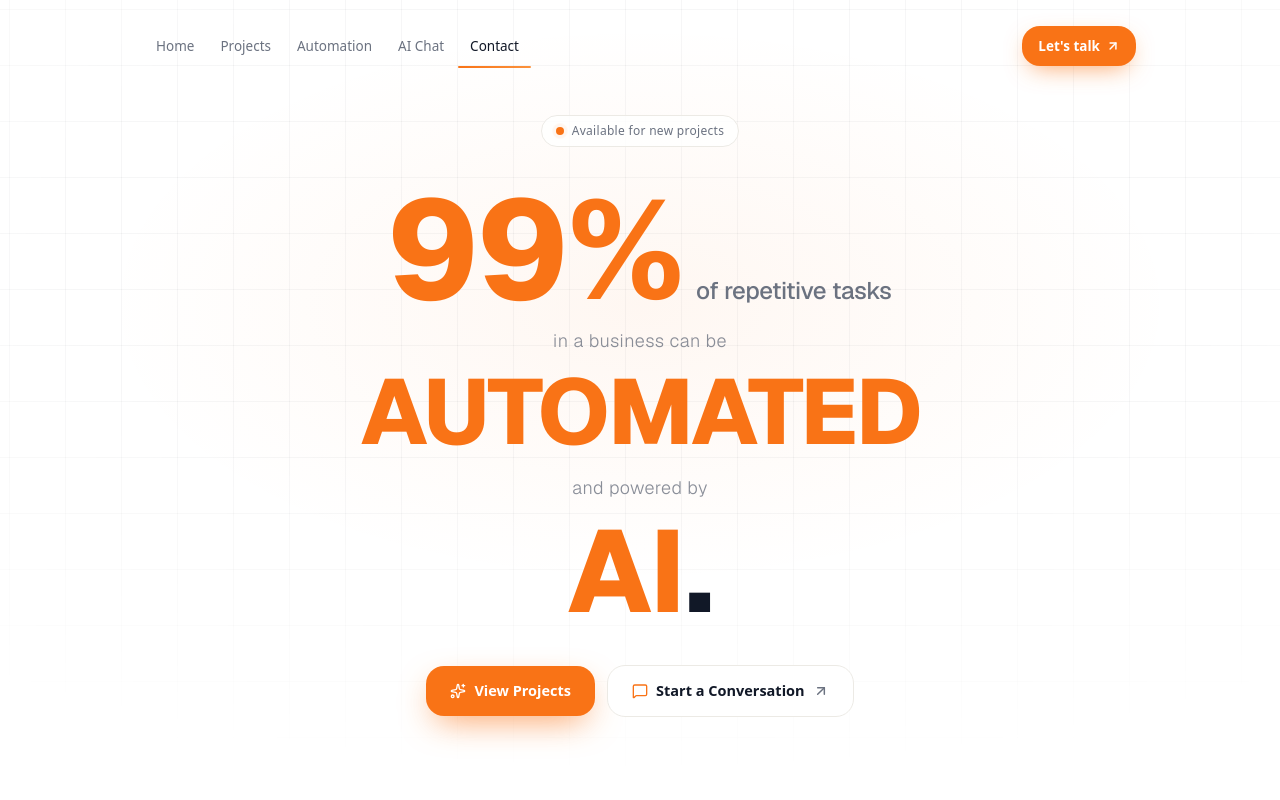
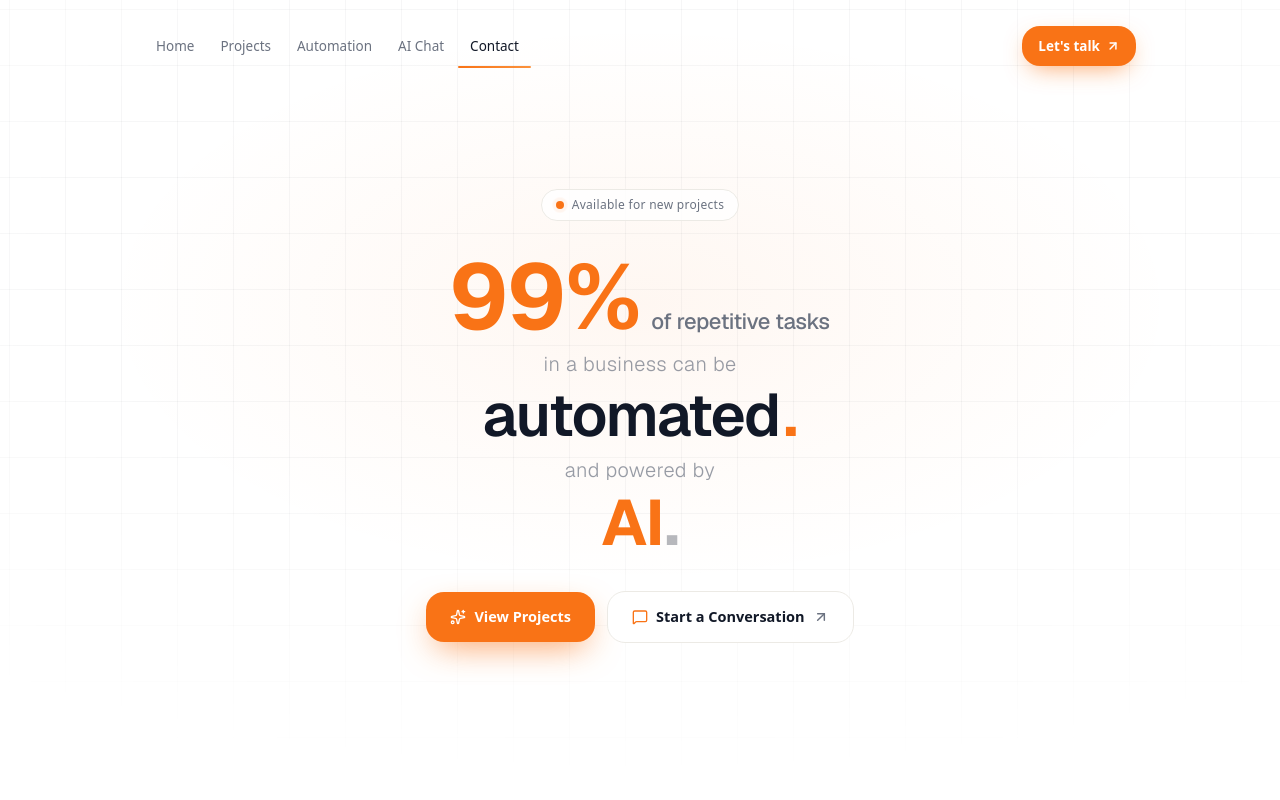
Before and after one commit to homayounKheiri/my-portfolio, a Next.js app: page / in a window 1280 px wide. Shown: the top 800 px of the page. Built offline with nearby package versions, Linux system fonts and the light colour scheme.

Commit message:
61fce2d5-b724-437e-9aeb-0f25d8379db9

```diff
--- a/src/components/sections/hero.tsx
+++ b/src/components/sections/hero.tsx
@@ -92,40 +92,45 @@ export function Hero() {
             </span>
           </motion.div>
 
-          {/* Typography-driven hero headline */}
+          {/* Typography-driven hero headline — soft & attractive */}
           <motion.h1
             variants={item}
-            className="mt-8 flex flex-col items-center gap-1 font-sans tracking-tight"
+            className="mt-8 flex flex-col items-center font-sans tracking-tight text-ink"
           >
-            {/* Line 1 — oversized 99% + smaller connector */}
-            <span className="flex items-baseline gap-3 flex-wrap justify-center">
-              <span className="text-[80px] font-extrabold leading-none text-brand sm:text-[104px] md:text-[120px] lg:text-[140px]">
+            {/* Line 1 — 99% accent + soft connector */}
+            <span className="flex items-baseline gap-2.5 flex-wrap justify-center">
+              <span className="text-[64px] font-bold leading-[0.95] text-brand sm:text-[80px] md:text-[92px]">
                 99%
               </span>
-              <span className="text-[19px] font-medium leading-tight text-ink-muted sm:text-[22px] md:text-[24px]">
+              <span className="text-[18px] font-medium leading-tight text-ink-muted sm:text-[20px] md:text-[22px]">
                 of repetitive tasks
               </span>
             </span>
 
-            {/* Line 2 — small connector */}
-            <span className="mt-1 text-[15px] font-light tracking-wide text-ink-muted/80 sm:text-[17px] md:text-[18px]">
+            {/* Line 2 — soft connector */}
+            <span className="mt-2 text-[17px] font-light tracking-wide text-ink-muted/70 sm:text-[19px] md:text-[20px]">
               in a business can be
             </span>
 
-            {/* Line 3 — oversized AUTOMATED */}
-            <span className="mt-2 text-[52px] font-extrabold uppercase leading-none tracking-tight text-brand sm:text-[68px] md:text-[82px] lg:text-[92px]">
-              Automated
+            {/* Line 3 — Automated (mixed weight, charcoal + orange accent dot) */}
+            <span className="mt-1.5 flex items-baseline gap-1">
+              <span className="text-[40px] font-semibold leading-none tracking-tight text-ink sm:text-[52px] md:text-[60px]">
+                automated
+              </span>
+              <span className="text-[40px] font-bold leading-none text-brand sm:text-[52px] md:text-[60px]">
+                .
+              </span>
             </span>
 
-            {/* Line 4 — small connector */}
-            <span className="mt-3 text-[15px] font-light tracking-wide text-ink-muted/80 sm:text-[17px] md:text-[18px]">
+            {/* Line 4 — soft connector */}
+            <span className="mt-2.5 text-[17px] font-light tracking-wide text-ink-muted/70 sm:text-[19px] md:text-[20px]">
               and powered by
             </span>
 
-            {/* Line 5 — oversized AI */}
-            <span className="mt-2 text-[64px] font-extrabold leading-none text-brand sm:text-[84px] md:text-[100px] lg:text-[116px]">
+            {/* Line 5 — AI accent */}
+            <span className="mt-1.5 text-[44px] font-bold leading-none text-brand sm:text-[56px] md:text-[64px]">
               AI
-              <span className="text-ink">.</span>
+              <span className="text-ink/30">.</span>
             </span>
           </motion.h1>
 
```
Also changed, not shown: 1 other file (tests, documents, lock files or other folders).
